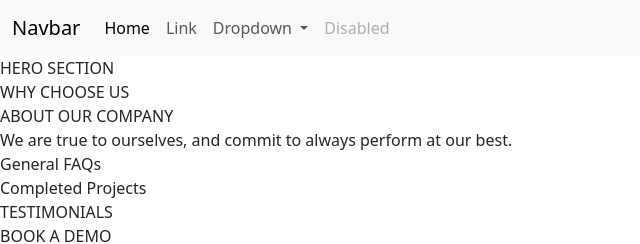
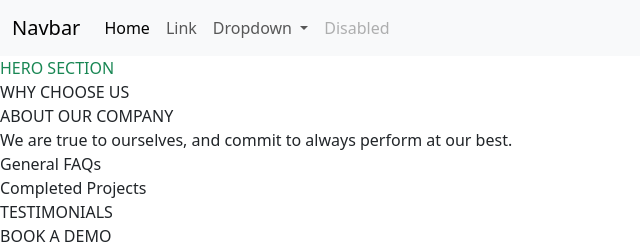
Before and after one commit to chieuhuynhDev/nhom2-bc71-capstone, a plain HTML site: page index.html in a window 1280 px wide. Shown: the top 244 px of the page, 0-640 px from the left. Drawn offline with nearby package versions, Linux system fonts and the light colour scheme.

Commit message:
update Readme.md

```diff
--- a/index.html
+++ b/index.html
@@ -57,7 +57,7 @@
 
 
     <!-- START SECTION: HERO -->
-    <div>HERO SECTION</div>
+    <div class="text-success">HERO SECTION</div>
 
     <!-- END SECTION: HERO -->
 
```
Also changed, not shown: 1 other file.
